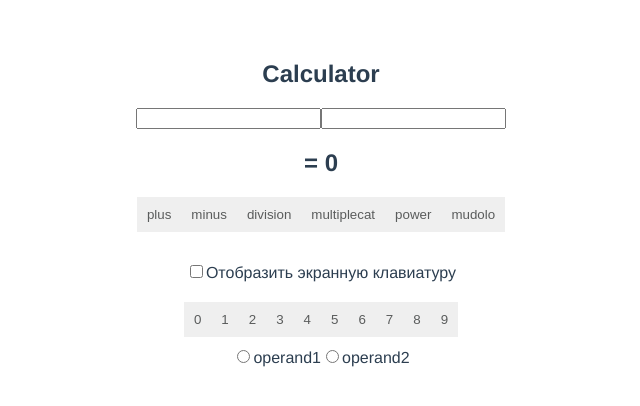
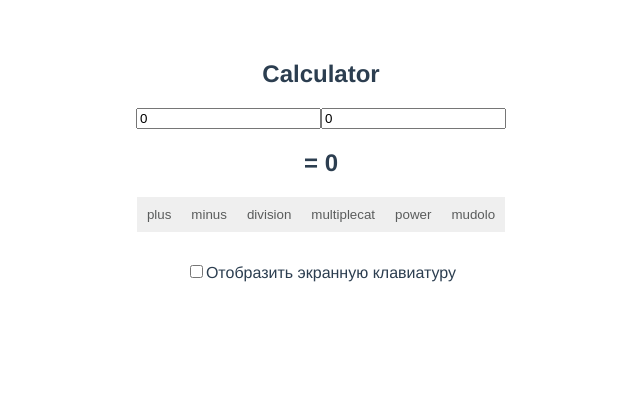
Before and after one commit to elis1386/GB_vue, a Vue app in the folder Vue/: page / in a window 1280 px wide. Shown: the top 406 px of the page, without its empty margins (319-959 px from the left). Built offline with nearby package versions, Linux system fonts and the light colour scheme.

Commit message:
finished lesson2

```diff
--- a/Vue/src/App.vue
+++ b/Vue/src/App.vue
@@ -3,8 +3,8 @@
   <div id="app">
     <h2>Calculator</h2>
 
-    <input  v-model.number="number">
-    <input  v-model.number="number">
+    <input  v-model.number="operand1">
+    <input  v-model.number="operand2">
 
     <p class="error" v-if="error">ERROR</p>
     <h2 class="text">= {{result}}</h2>
@@ -14,12 +14,13 @@
     </button>
 
     <div class="checkbox">
-      <input type="checkbox" id="checkbox">
+      <input type="checkbox" id="checkbox" v-model="keyVisible">
       <label for="checkbox">Отобразить экранную клавиатуру</label>
     </div>
 
-    <button class="numbers" v-for="number in numbers" :key="number.id" @click="keyBoard(number.id)">
-      {{ number.value}}
+    <div v-show="keyVisible">
+    <button class="numbers" v-for="number in numbers" :key="number" @click="keyBoard(number)">
+      {{ number }}
     </button>
 
     <div class="radio">
@@ -28,7 +29,7 @@
     <input type="radio" id="two" value="operand2" v-model="picked">
     <label for="two">operand2</label>
     </div>
-
+    </div>
 
 
 
@@ -45,9 +46,9 @@ export default {
            result: 0,
            str: null,
            error: false,
-           keyboardVisibl: false,
+           keyVisible: false,
            cheked: false,
-           picked: false,
+           picked: 'operand1',
            items: [
             {
              name: 'plus',
@@ -74,48 +75,7 @@ export default {
              value: '%'
             },
            ],
-           numbers: [
-             {
-              id: 0,
-              value: 0
-             },
-             {
-              id: 1,
-              value: 1
-             },
-             {
-              id: 2,
-              value: 2
-             },
-             {
-              id: 3,
-              value: 3
-             },
-             {
-              id: 4,
-              value: 4
-             },
-             {
-              id: 5,
-              value: 5
-             },
-             {
-              id: 6,
-              value: 6
-             },
-             {
-              id: 7,
-              value: 7
-             },
-             {
-              id: 8,
-              value: 8
-             },
-             {
-              id: 9,
-              value: 9
-             },
-           ]
+           numbers: [0,1,2,3,4,5,6,7,8,9],
    }),
    methods: {
      calcHandler (name){
@@ -164,15 +124,15 @@ export default {
        this.result = this.operand1 % this.operand2
      },
      keyBoard(number) {
-       this.number = number.value
+       if (this.picked === 'operand1'){
+       this.operand1 = number
+       }else {
+         this.operand2 = number
+       }
+     },
 
-     }
+
    },
-//   //  computed: {
-//   //       showKyeboard() {
-//   //           return this.keyboardVisibl ? 'Hide keyboard' : 'Show keyboard'
-//   //       },
-// }
 }
 
 </script>
```
